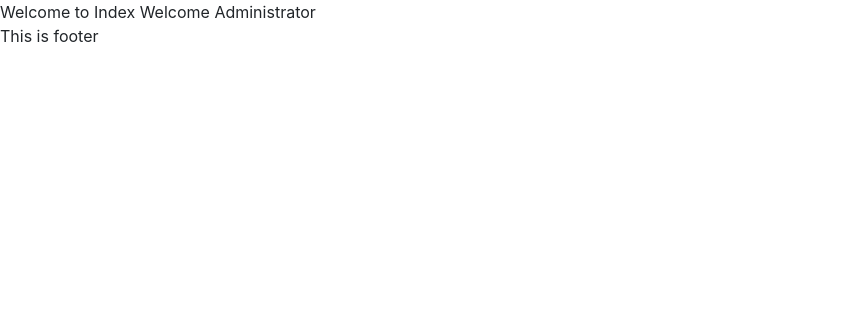
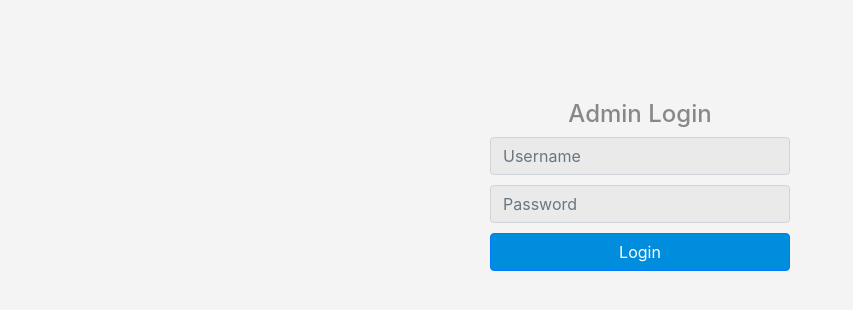
Before and after one commit to benfarice/my-eCommerce-Project, a PHP site: page / in a window 1280 px wide. Shown: the top 310 px of the page, without its empty margins (0-853 px from the left). Run offline with PHP 8.4, Linux system fonts and the light colour scheme.

Commit message:
Design the Login Form Page part 1

```diff
--- a/Admin/includes/templates/footer.php
+++ b/Admin/includes/templates/footer.php
@@ -1,5 +1,5 @@
 	<div class="footer">
-		This is footer
+		<!-- This is footer -->
 	</div>
 	<script type="text/javascript" src="<?php echo $js ?>jquery-3.3.1.min.js"></script>
 	<script type="text/javascript" src="<?php echo $js ?>bootstrap.min.js"></script>
--- a/Admin/index.php
+++ b/Admin/index.php
@@ -4,10 +4,18 @@
 	//include 'includes/languages/arabic.php';
 	include 'includes/languages/english.php';
 ?>
-	Welcome to Index
+	<!--Welcome to Index-->
 
+	<form class="login">
+		<h4 class="text-center">Admin Login</h4>
+		<input class="form-control" type="text" name="user" placeholder="Username" autocomplete="off" />
+		<input class="form-control" type="password" name="pass"
+		placeholder="Password"
+		autocomplete="new-password" />
+		<input class="btn btn-primary btn-block" type="submit" name="" value="Login">
+	</form>
 
 <?php
-	echo lang('Message').' '.lang('Admin');
+	//echo lang('Message').' '.lang('Admin');
 	include $tpl ."footer.php";
 ?>
--- a/Admin/layout/css/backend.css
+++ b/Admin/layout/css/backend.css
@@ -0,0 +1,24 @@
+/* Start Main Rulez */
+body{
+	background-color: #f4f4f4;
+}
+/* End Main Rulez */
+
+/* Start Login Form */
+.login{
+	width: 300px;
+	margin: 100px auto;
+}
+.login h4{
+	color: #888;
+}
+.login input{
+	margin-bottom: 10px;
+}
+.login .form-control{
+	background-color: #eaeaea;
+}
+.login .btn{
+	background-color: #008dde;
+}
+/* End Login Form */
--- a/Admin/layout/js/backend.js
+++ b/Admin/layout/js/backend.js
@@ -0,0 +1,5 @@
+$(function(){
+	'use strict';
+	// Hide Placeholder On Form Focus
+
+});
```
